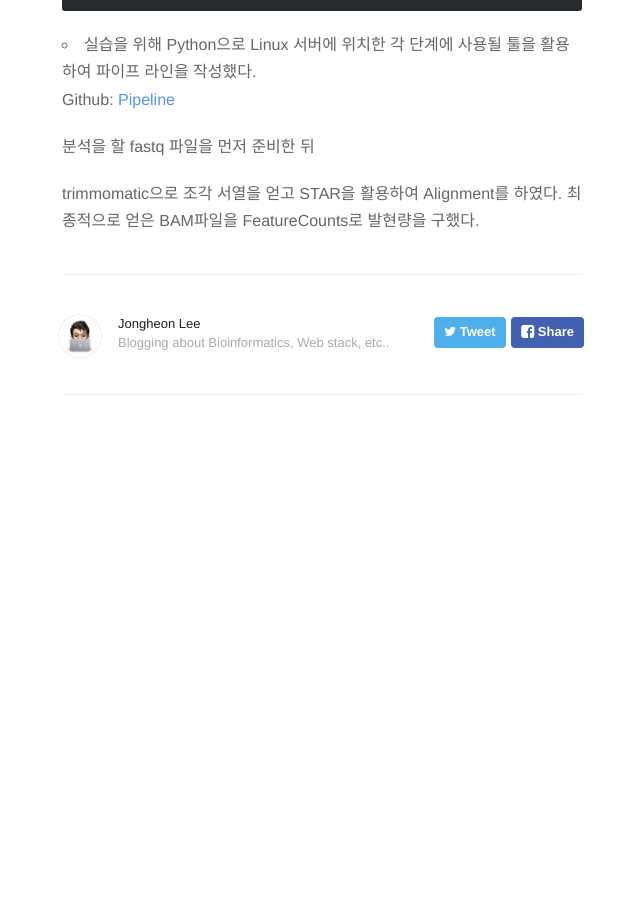
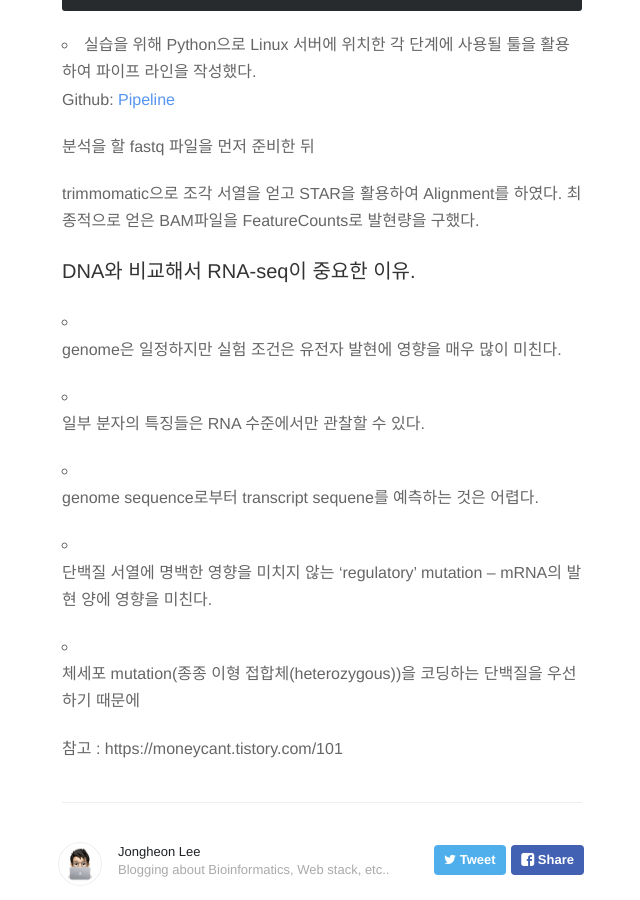
Before and after one commit to martinuslee/martinuslee.github.io, a Jekyll site: the page built from _posts/2021-01-27-Rna-seq.md, in a window 1280 px wide and 900 px high, scrolled down 1451 px. Shown: the whole window, without its empty margins (318-958 px from the left). Built offline with Jekyll 4.4.1, drawn with Linux system fonts in a browser that asks for light colours; nearby versions of some CDN libraries; before the commit the page ends 1986 px from its top, so only the background shows below that.

Commit message:
Update 2021-01-27-Rna-seq.md

```diff
--- a/_posts/2021-01-27-Rna-seq.md
+++ b/_posts/2021-01-27-Rna-seq.md
@@ -35,3 +35,22 @@ Github: [Pipeline][Gitlink]
 분석을 할 fastq 파일을 먼저 준비한 뒤
 
 trimmomatic으로 조각 서열을 얻고 STAR을 활용하여 Alignment를 하였다. 최종적으로 얻은 BAM파일을 FeatureCounts로 발현량을 구했다.
+
+
+
+### DNA와 비교해서 RNA-seq이 중요한 이유.
+
+
+1. genome은 일정하지만 실험 조건은 유전자 발현에 영향을 매우 많이 미친다.
+
+2. 일부 분자의 특징들은 RNA 수준에서만 관찰할 수 있다.
+
+3. genome sequence로부터 transcript sequene를 예측하는 것은 어렵다.
+
+4. 단백질 서열에 명백한 영향을 미치지 않는 ‘regulatory’ mutation – mRNA의 발
+현 양에 영향을 미친다.
+
+5. 체세포 mutation(종종 이형 접합체(heterozygous))을 코딩하는 단백질을 우선
+하기 때문에
+
+참고 : https://moneycant.tistory.com/101
```
